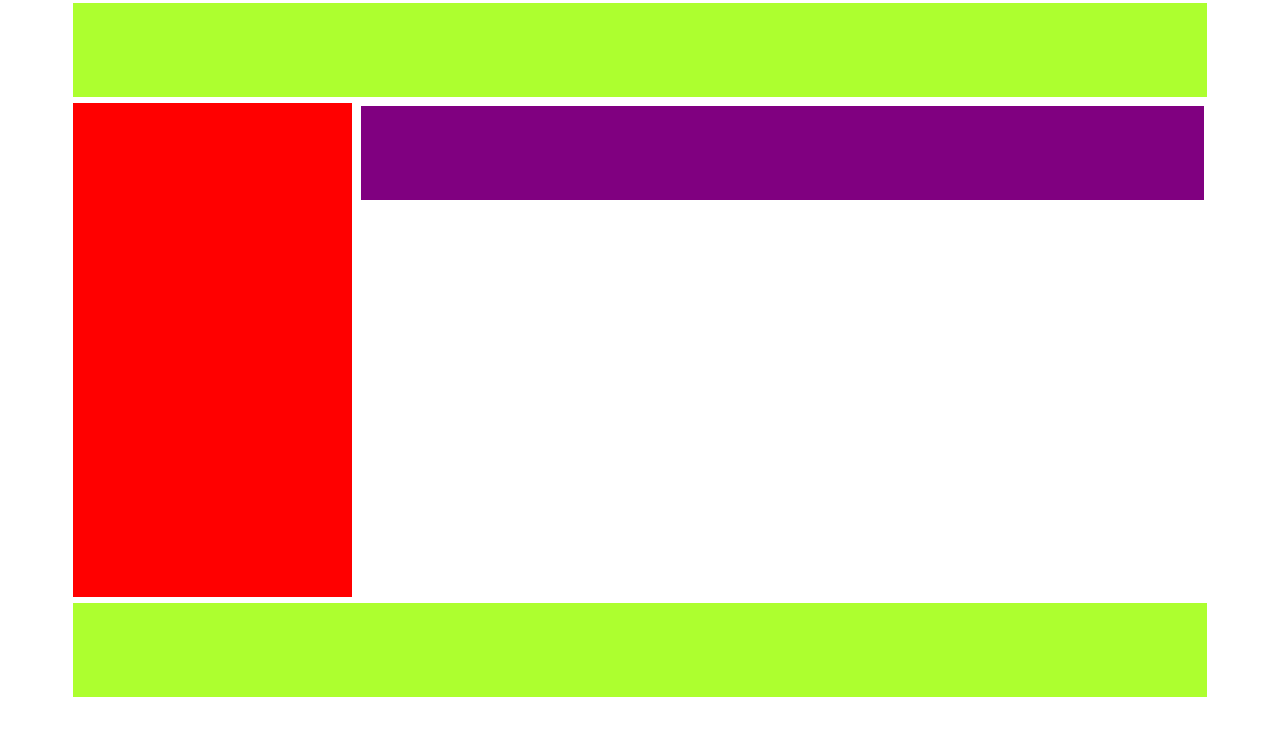
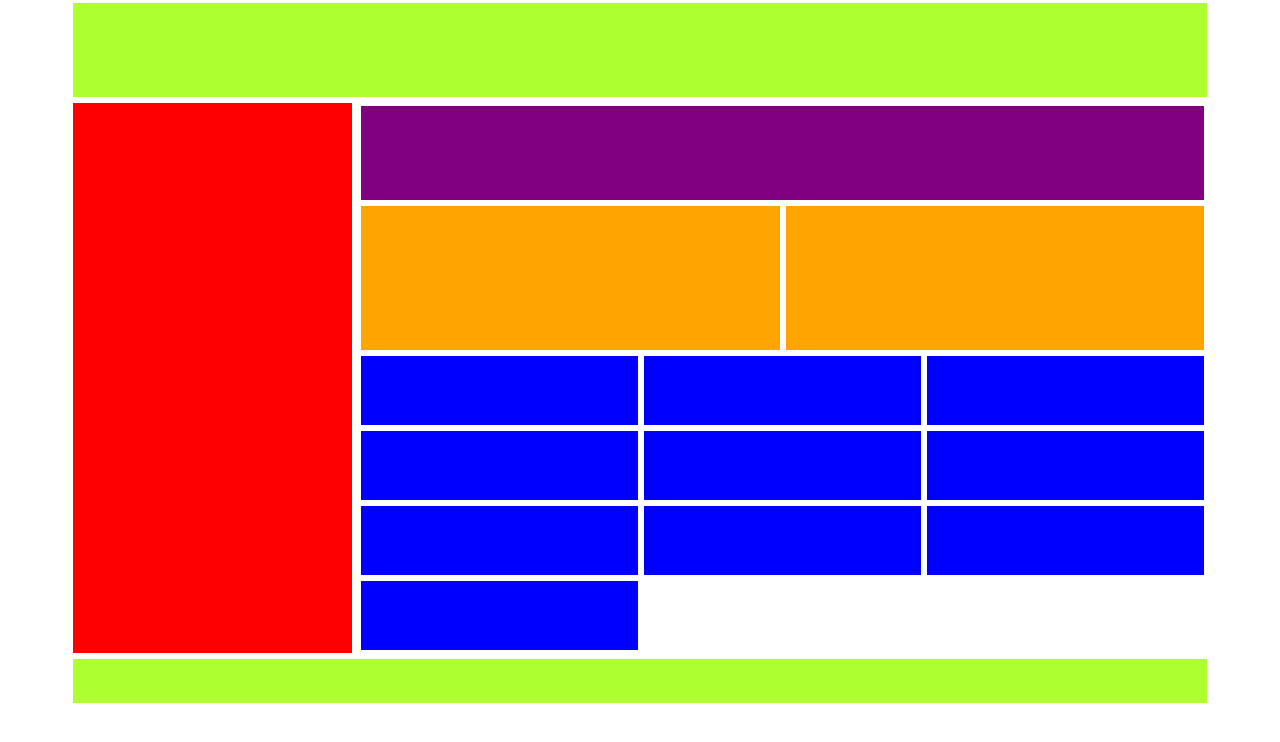
Before and after one commit to Pfriasf/Bootstrap, a plain HTML site: page index.html in a window 1280 px wide. Drawn offline with nearby package versions, Linux system fonts and the light colour scheme.

Commit message:
exercise finished

```diff
--- a/css/style.css
+++ b/css/style.css
@@ -8,15 +8,27 @@ div[class*="col"] {
 
 .rojo {
   background-color: red;
-  height: 500px;
 }
 
 .blanco {
   background-color: white;
-  height: 500px;
 }
 
 .morado {
   background-color: purple;
   height: 100px;
 }
+
+.naranja {
+  background-color: orange;
+  height: 150px;
+}
+
+.azul {
+  background-color: blue;
+  height: 75px;
+}
+
+div#third-row {
+  height: 50px;
+}
--- a/index.html
+++ b/index.html
@@ -12,23 +12,42 @@
     <link rel="stylesheet" href="./css/style.css" rel="stylesheet" />
     <title>Bootstrap exercise</title>
   </head>
+
   <body>
+    <!--Container-->
     <div class="container">
+      <!--First row-->
       <div class="row">
         <div class="col-12 verde"></div>
       </div>
-
+      <!--Second row-->
       <div class="row">
-        <div class="col-sm-3 rojo"></div>
-        <div class="col-sm-9 blanco">
+        <div class="d-none d-sm-block col-sm-3 rojo"></div>
+        <div class="col-12 col-sm-9 blanco">
           <div class="row">
             <div class="col-12 morado"></div>
           </div>
+          <div class="row">
+            <div class="col-12 col-sm-6 naranja"></div>
+            <div class="col-12 col-sm-6 naranja"></div>
+          </div>
+          <div class="row">
+            <div class="col-6 col-sm-4 azul"></div>
+            <div class="col-6 col-sm-4 azul"></div>
+            <div class="col-6 col-sm-4 azul"></div>
+            <div class="col-6 col-sm-4 azul"></div>
+            <div class="col-6 col-sm-4 azul"></div>
+            <div class="col-6 col-sm-4 azul"></div>
+            <div class="col-6 col-sm-4 azul"></div>
+            <div class="col-6 col-sm-4 azul"></div>
+            <div class="col-6 col-sm-4 azul"></div>
+            <div class="col-6 col-sm-4 azul"></div>
+          </div>
         </div>
       </div>
-
+      <!--third row-->
       <div class="row">
-        <div class="col-12 verde"></div>
+        <div id="third-row" class="col-12 verde"></div>
       </div>
     </div>
   </body>
```
